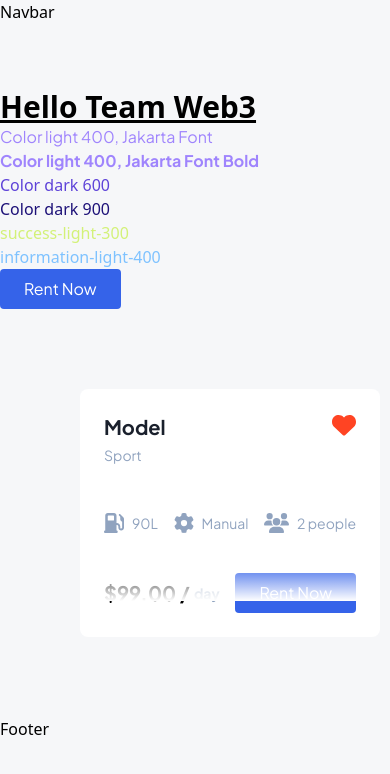
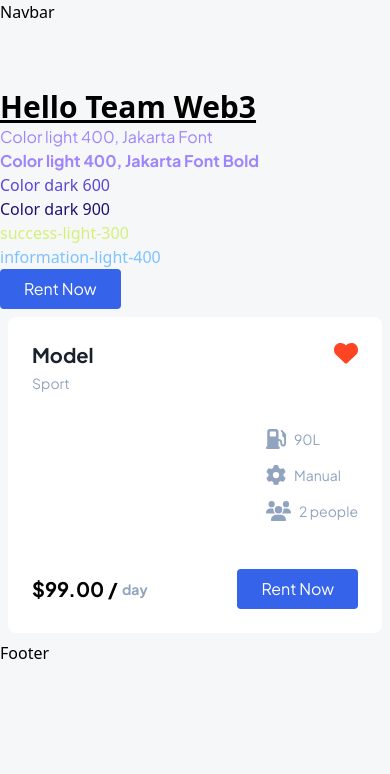
Before and after one commit to AdrienBelhomme/car, a Next.js app: page / in a window 390 px wide. Shown: the top 774 px of the page. Built offline with nearby package versions, Linux system fonts and the light colour scheme.

Commit message:
make CarCard responsive

```diff
--- a/components/CarCard.jsx
+++ b/components/CarCard.jsx
@@ -9,7 +9,7 @@ import Button from './Button';
 const CarCard = ({ gas = '90L', type = 'Manual', people = '2 people', price = '99.00' }) => {
   console.log('CarCard');
   return (
-    <div className="w-300 bg-white rounded-lg p-6">
+    <div className="w-full md:w-300 bg-white rounded-lg p-6">
       <div className="flex justify-between">
         <div className="title">
           <h2 className="text-xl text-secondinary-default font-bold mb-1 font-jakarta">Model</h2>
@@ -19,30 +19,33 @@ const CarCard = ({ gas = '90L', type = 'Manual', people = '2 people', price = '9
           <FontAwesomeIcon className="h-6" icon={faHeart} />
         </div>
       </div>
-      <div className="car relative mt-12">
+      <div className="flex md:block justify-between items-center mt-7 md:m-0">
+        <div className="car relative w-48 md:w-full ml-3 md:ml-0 m-0 md:mt-10">
           <Image src={images.car} layout="fill" width={300} height={100} alt="car-sport" className="" />
-        <div className="absolute top-12 w-full h-10 bg-car-shadow" />
+          <div className="absolute top-5 md:top-12 w-full h-10 bg-car-shadow" />
         </div>
-      <div className="icons flex justify-between mt-12">
-        <div className="flex">
+        <div className="icons flex justify-between m-0 md:mt-12 flex-col md:flex-row">
+          <div className="flex mx-0 my-2 md:my-0">
             <div className="icon flex items-center">
               <FontAwesomeIcon icon={faGasPump} className="text-secondinary-light-300 h-5" />
               <p className="ml-2 text-secondinary-light-300 text-sm font-jakarta">{gas}</p>
             </div>
           </div>
-        <div className="flex">
+          <div className="flex mx-0 my-2 md:my-0">
             <div className="icon flex items-center">
               <FontAwesomeIcon icon={faGear} className="text-secondinary-light-300 h-5" />
               <p className="ml-2 text-secondinary-light-300 text-sm font-jakarta">{type}</p>
             </div>
           </div>
-        <div className="flex">
+          <div className="flex mx-0 my-2 md:my-0">
             <div className="flex items-center">
               <FontAwesomeIcon icon={faUsers} className="text-secondinary-light-300 h-5" />
               <p className="ml-2 text-secondinary-light-300 text-sm font-jakarta">{people}</p>
             </div>
           </div>
         </div>
+      </div>
+
       <div className="flex items-center mt-10 justify-between">
         <div className="price">
           <div className="flex items-center text-xl font-jakarta font-bold">
--- a/pages/index.js
+++ b/pages/index.js
@@ -12,7 +12,7 @@ const Home = () => (
     <h3 className="text-success-light-300">success-light-300</h3>
     <h3 className="text-information-light-400">information-light-400</h3>
     <Button text="Rent Now" bgColor="bg-btn-blue" color="text-white" />
-    <div className="m-20">
+    <div className="m-2">
       <CarCard />
     </div>
   </div>
```
Lines whose indentation alone changed are shown as unchanged.
